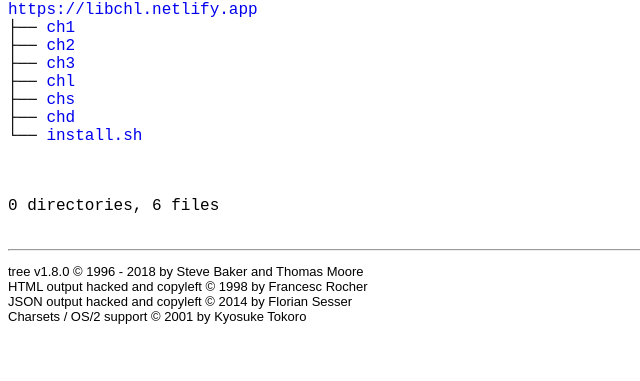
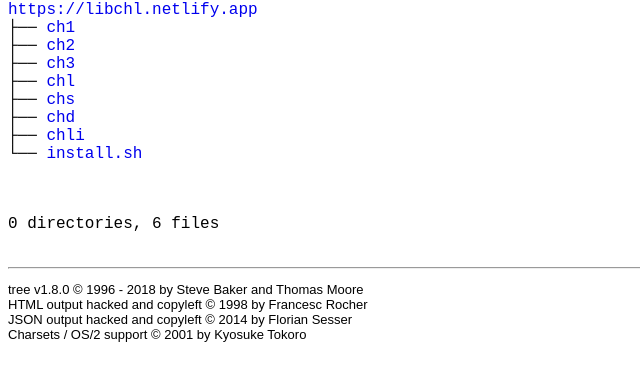
Before and after one commit to RetroPlayerYT/libchl, a plain HTML site: page index.html in a window 1280 px wide. Shown: the part 79-460 px from the top of the page, without its empty margins (0-640 px from the left). Drawn offline with Linux system fonts and the light colour scheme.

Commit message:
Update index.html

```diff
--- a/index.html
+++ b/index.html
@@ -35,6 +35,7 @@
 	├── <a href="https://libchl.netlify.app/chl">chl</a><br>
 	├── <a href="https://libchl.netlify.app/chs">chs</a><br>
 	├── <a href="https://libchl.netlify.app/chd">chd</a><br>
+	├── <a href="https://libchl.netlify.app/chli">chli</a><br>
 	└── <a href="https://libchl.netlify.app/install.sh">install.sh</a><br>
 	<br><br>
 	</p>
```
